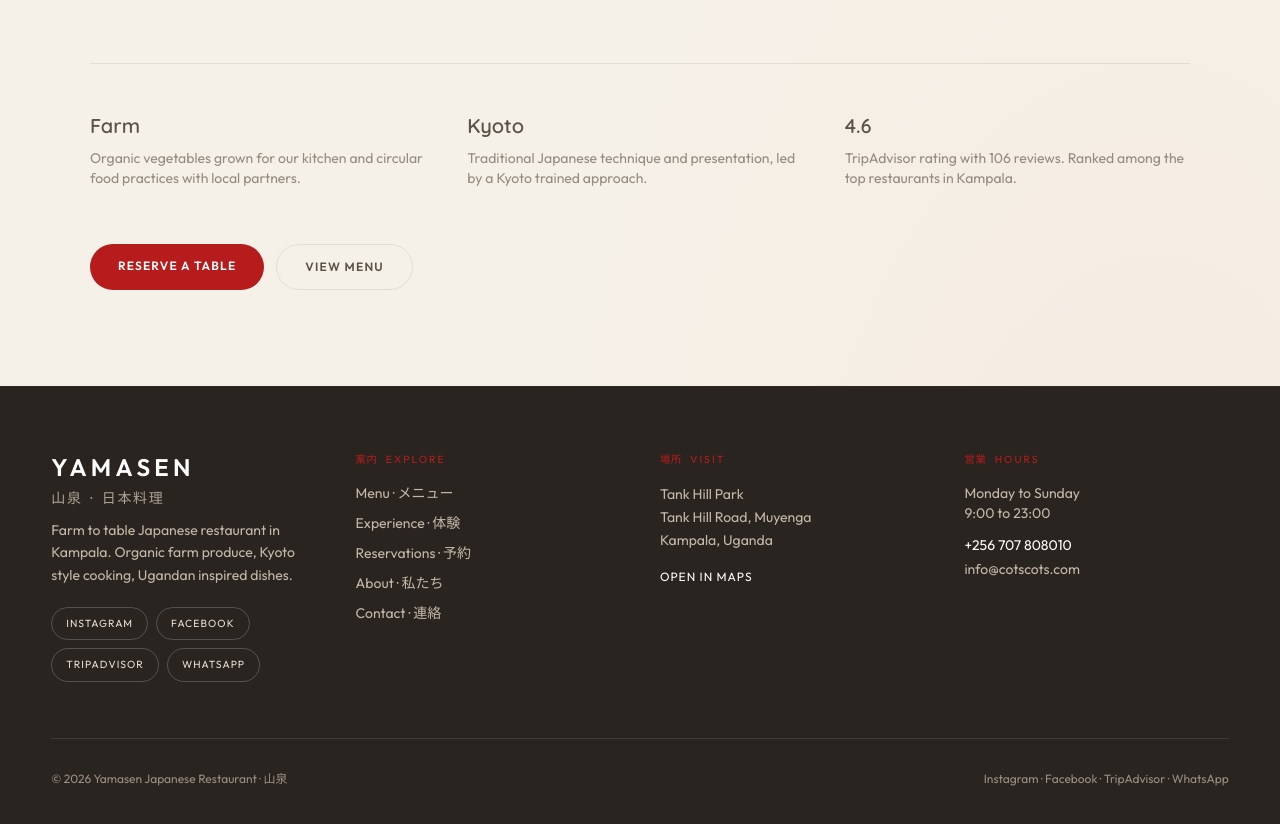
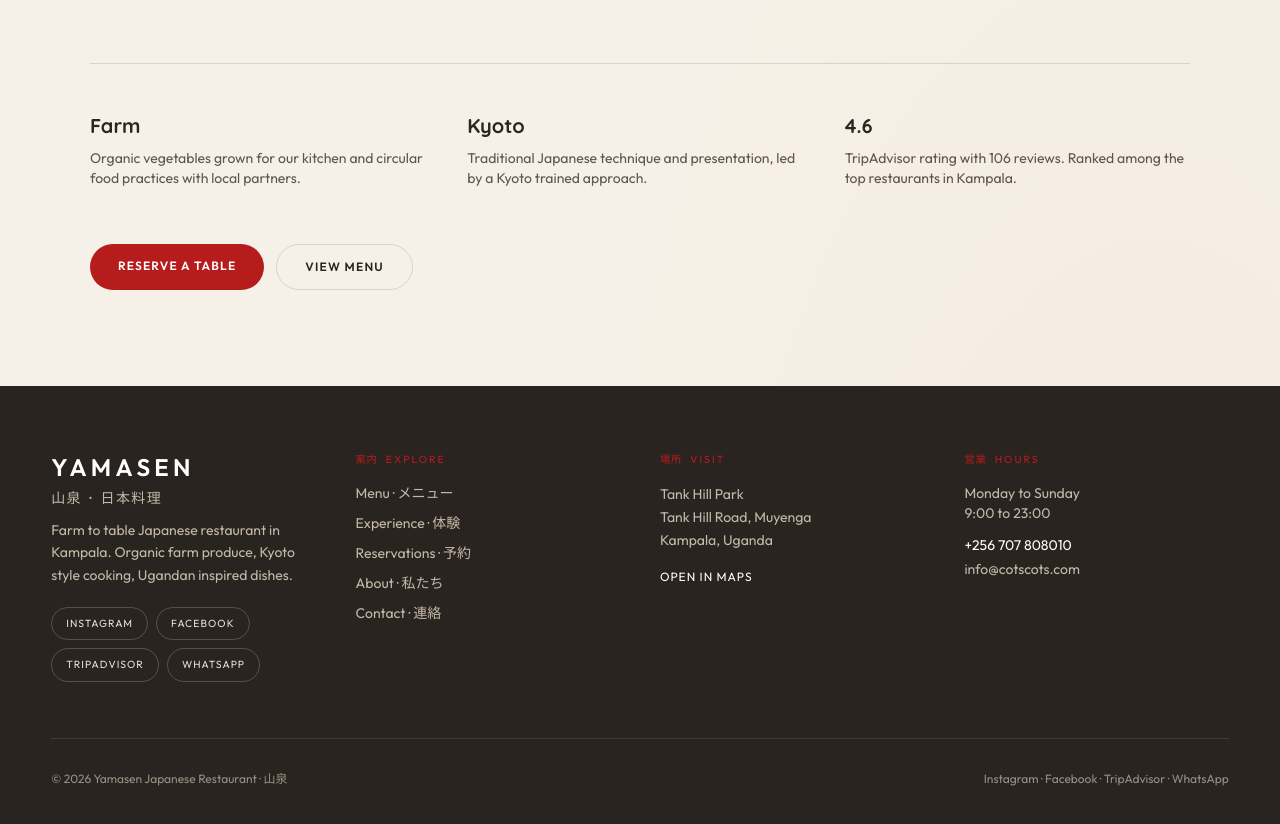
Before and after one commit to DaviesMenace1/izumi-restaurant-lounge, a Next.js app: page /about in a window 1280 px wide. Shown: the part 1470-2294 px from the top of the page. Built offline with nearby package versions, Linux system fonts and the light colour scheme.

Commit message:
Darker text tokens for readable Japanese restaurant UI

```diff
--- a/src/app/globals.css
+++ b/src/app/globals.css
@@ -4,13 +4,14 @@
   --bg: #f6f1e8;
   --bg-elevated: #efe8dc;
   --bg-card: #ffffff;
-  --text: #5c5348;
-  --text-muted: #948b7f;
+  /* Stronger contrast for readability */
+  --text: #2c2620;
+  --text-muted: #5e554c;
   --accent: #b71c1c;
   --accent-soft: #c62828;
   --gold: #b71c1c;
   --gold-light: #e57373;
-  --border: rgba(92, 83, 72, 0.12);
+  --border: rgba(44, 38, 32, 0.14);
 }
 
 @theme inline {
@@ -34,6 +35,7 @@ body {
     radial-gradient(ellipse at 90% 100%, rgba(183, 28, 28, 0.03) 0%, transparent 40%);
   color: var(--text);
   font-family: var(--font-outfit), system-ui, sans-serif;
+  font-weight: 400;
   -webkit-font-smoothing: antialiased;
 }
 
@@ -47,9 +49,9 @@ h1, h2, h3 {
 }
 
 h1 { font-weight: 700; letter-spacing: -0.01em; }
-h2, h3 { font-weight: 600; }
+h2, h3 { font-weight: 700; }
 
-/* Japanese text */
+/* Japanese text - full opacity for readability */
 .jp {
   font-family: var(--font-jp), "Noto Sans JP", "Hiragino Sans", sans-serif;
   font-weight: 500;
@@ -58,9 +60,8 @@ h2, h3 { font-weight: 600; }
 
 .jp-soft {
   font-family: var(--font-jp), "Noto Sans JP", sans-serif;
-  font-weight: 400;
-  letter-spacing: 0.12em;
-  opacity: 0.85;
+  font-weight: 500;
+  letter-spacing: 0.1em;
 }
 
 /* Soft organic / amoeba shapes */
@@ -78,6 +79,11 @@ h2, h3 { font-weight: 600; }
 }
 .soft-pill {
   border-radius: 9999px;
+}
+
+/* Uniform menu card radius */
+.menu-card {
+  border-radius: 1.25rem;
 }
 
 /* Subtle noren-inspired rule */
```
